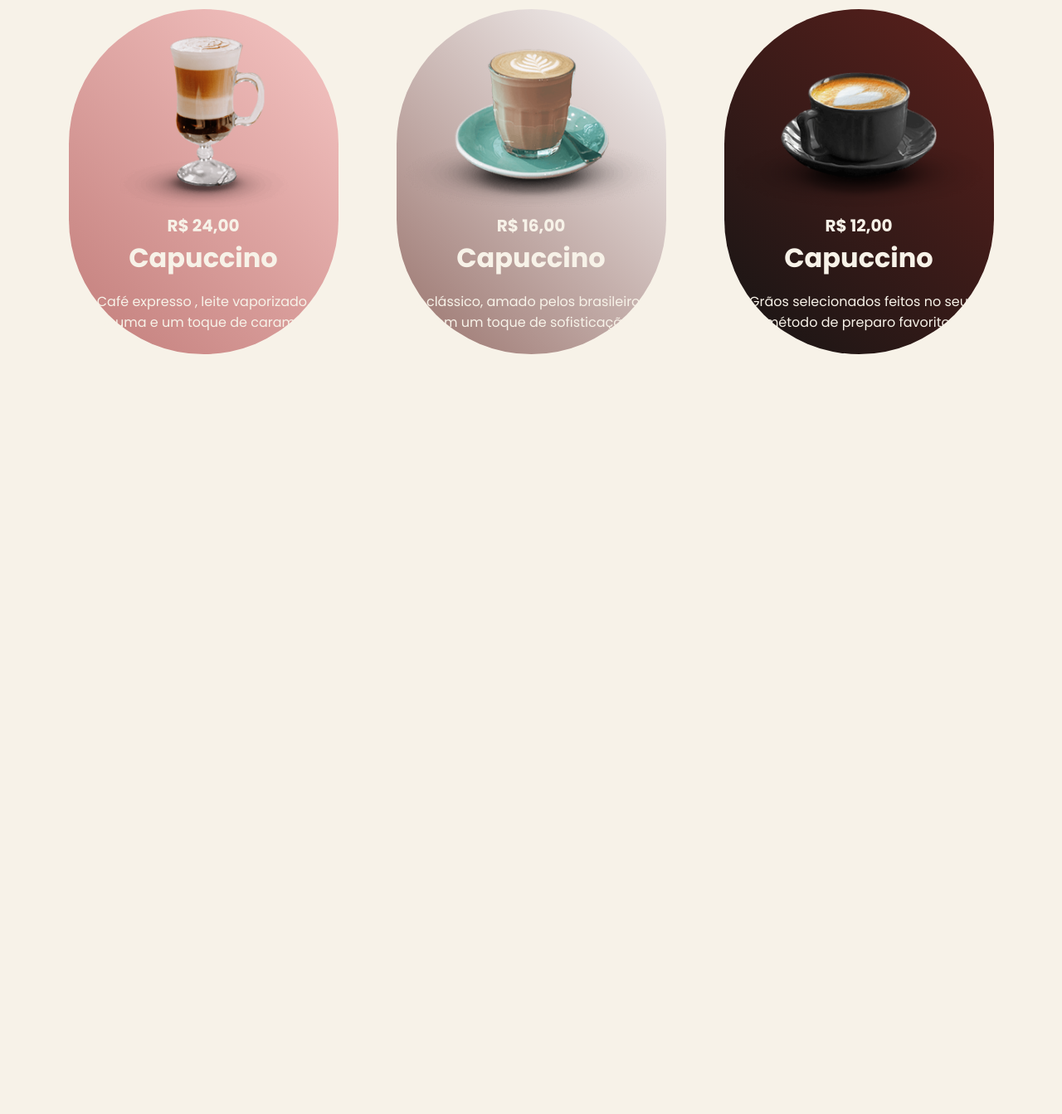
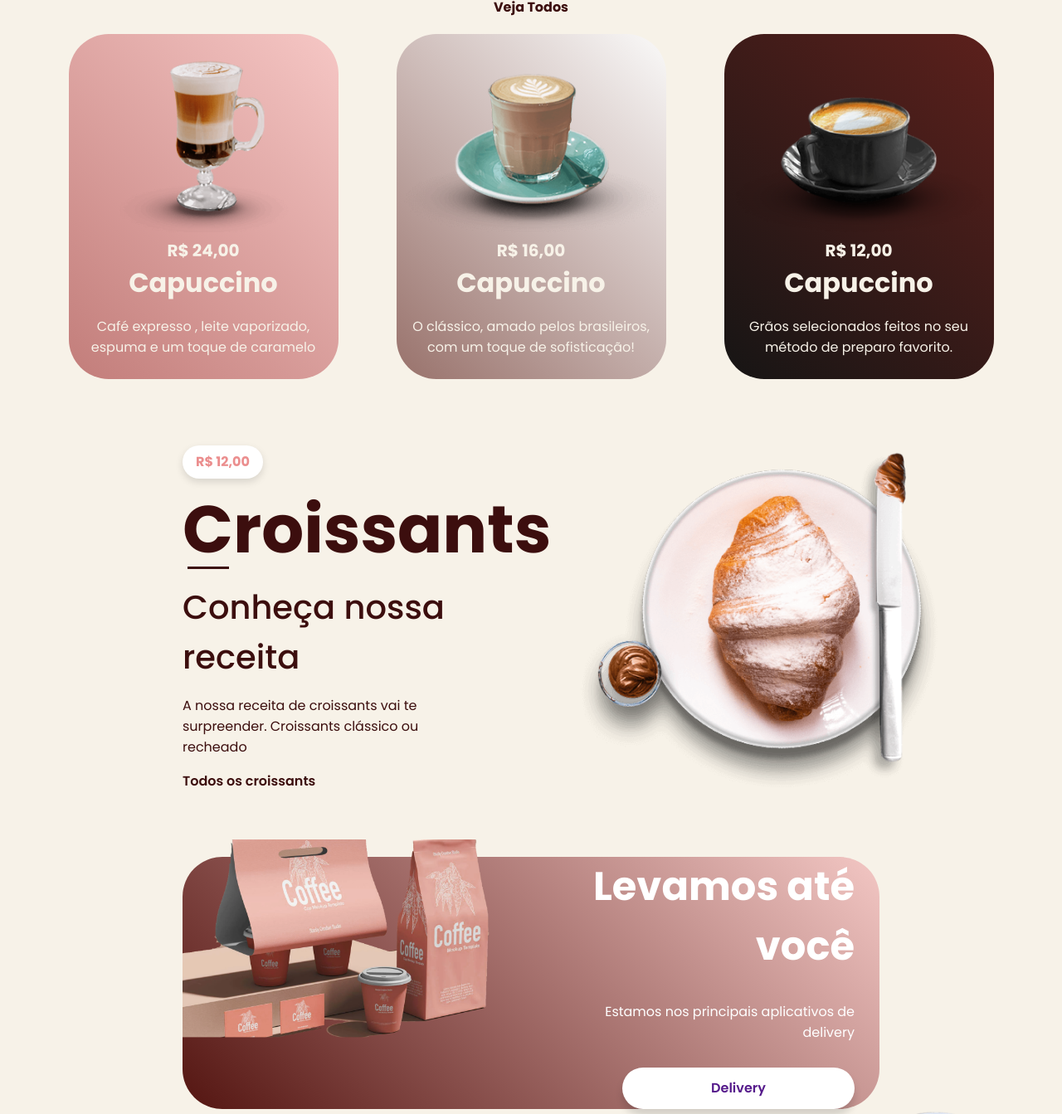
Before and after one commit to raffa777b/projeto-landpage, a plain HTML site: page index.html in a window 1280 px wide. Shown: the part 875-2218 px from the top of the page at 83% size. Before the commit the page ends 1302 px from the top, so only its background shows below. Drawn offline with Linux system fonts and the light colour scheme.

Commit message:
sessoes delivery, sobre receita concluida

```diff
--- a/index.css
+++ b/index.css
@@ -1,13 +1,13 @@
 @import url('https://fonts.googleapis.com/css2?family=Poppins:ital,wght@0,100;0,200;0,300;0,400;0,500;0,600;0,700;0,800;0,900;1,100;1,200;1,300;1,400;1,500;1,600;1,700;1,800;1,900&display=swap');
 
-*{
+* {
     margin: 0;
     padding: 0;
     box-sizing: border-box;
     font-family: "Poppins", sans-serif;
 }
 
-:root{
+:root {
     --color-offwhite: #F7F2E8;
     --color-headings: #3C0E0E;
     --color-text1: #0D0D0D;
@@ -20,11 +20,11 @@
     --color-pink2: #F9C4C4;
 }
 
-body{
+body {
     background-color: var(--color-offwhite);
 }
 
-header{
+header {
     display: flex;
     justify-content: space-between;
     align-items: center;
@@ -35,34 +35,35 @@ header{
     left: 0;
     transition-duration: 200ms;
 
-    &.active{
+    &.active {
         background-image: linear-gradient(var(--color-offwhite)50%, transparent);
     }
 
-    & nav{
+    & nav {
         display: flex;
         align-items: center;
 
-        & h1{
+        & h1 {
             font-size: 24px;
             font-weight: 500;
             margin-right: 50px;
         }
 
     }
-    & ul{
+
+    & ul {
         display: flex;
         align-items: center;
         list-style: none;
         gap: 40px;
 
-        & a{
+        & a {
             text-decoration: none;
             font-size: 20px;
             color: var(--color-headings);
             position: relative;
 
-            &::after{
+            &::after {
                 content: "";
                 width: 0%;
                 height: 5px;
@@ -73,7 +74,9 @@ header{
                 right: 0%;
                 transition-duration: 200ms;
             }
-            &.ativo::after, &:hover::after{
+
+            &.ativo::after,
+            &:hover::after {
                 width: 100%;
                 left: 0%;
             }
@@ -83,13 +86,15 @@ header{
                 padding: 0 32px;
                 background-color: var(--color-brand1);
                 color: var(--color-offwhite);
-                border-radius: 24px;
+                border-radius: 25px;
                 display: block;
                 transition-duration: 200ms;
-                &::after{
+
+                &::after {
                     display: none;
                 }
-                &:hover{
+
+                &:hover {
                     background-color: #EB8E8E;
                     color: var(--color-brand1);
                 }
@@ -98,61 +103,62 @@ header{
     }
 }
 
-.banner{
+.banner {
     padding: 0 200px 0 260px;
     display: flex;
     align-items: flex-end;
 
-    & > div{
+    &>div {
 
-        & h3{
+        & h3 {
             font-size: 24px;
             color: var(--color-headings);
         }
 
-        & h1{
+        & h1 {
             font-size: 80px;
             color: var(--color-headings);
             line-height: 104%;
         }
 
-        & p{
+        & p {
             width: 350px;
             color: var(--color-headings);
             line-height: 157%;
             margin-top: 20px;
             margin-bottom: 60px;
         }
+
     }
 
 }
 
 
-.cafes{
+.cafes {
 
     background-image: url("imgs/bg-cafes.png");
     background-size: contain;
     background: no-repeat;
     padding-top: 60px;
 
-    & h3{
+    & h3 {
         font-weight: 600;
-        font-size: 40px;
+        font-size: 60px;
         color: var(--color-headings);
         text-align: center;
 
-        & div{
+        & div {
             width: 325px;
             height: 24px;
             padding-bottom: 26px;
             padding-left: 30px;
-            padding-right: ;
+            padding-right: 30px;
             background-color: var(--color-headings);
             margin: 0 auto;
         }
     }
 
-    & p{
+    & p {
 
         color: var(--color-headings);
         text-align: center;
@@ -161,7 +167,7 @@ header{
         margin-top: 16px;
     }
 
-    & a{
+    & a {
 
         color: var(--color-headings);
         text-decoration: none;
@@ -171,57 +177,191 @@ header{
         text-align: center;
         font-weight: bold;
 
-        &:hover{
+        &:hover {
             color: var(--color-pink1);
         }
     }
 
-    & .opcoes{
+    & .opcoes {
         display: flex;
         gap: 70px;
         text-align: center;
         justify-content: center;
 
-        & div:nth-child(1){
-            background-image: linear-gradient(45deg,#C27D7A,#F6C7C5);
-        }
-        & div:nth-child(2){
-            background-image: linear-gradient(45deg,#54151194,#FAFAFAF2);
-        }
-        & div:nth-child(3){
-            background-image: linear-gradient(45deg,#0A0909F2,#541511F2);
+
+        & div:nth-child(1) {
+            background-image: linear-gradient(45deg, #C27D7A, #F6C7C5);
         }
 
-        & div{
-                width: 325px;
-                padding-top: 24px;
-                padding-bottom: 26px;
-                border-radius: 248px;
-                color: var(--color-offwhite);
+        & div:nth-child(2) {
+            background-image: linear-gradient(45deg, #54151194, #FAFAFAF2);
+        }
 
-            & p{
+        & div:nth-child(3) {
+            background-image: linear-gradient(45deg, #0A0909F2, #541511F2);
+        }
+
+        & div {
+            width: 325px;
+            padding-top: 24px;
+            padding-bottom: 26px;
+            border-radius: 48px;
+            color: var(--color-offwhite);
+
+            & p {
                 width: auto;
                 color: var(--color-offwhite);
 
 
             }
 
-            & h5{
+            & h5 {
                 font-size: 20px;
             }
 
-            & h4{
+            & h4 {
                 font-size: 32px;
             }
 
-            & button{
+            & button {
                 width: 100%;
                 height: 46px;
                 margin-top: 30px;
                 border: 0;
                 border-radius: 32px;
                 font-weight: bold;
+
             }
         }
     }
 }
+
+.receita {
+    display: flex;
+    justify-content: space-between;
+    align-items: center;
+    padding: 0 220px;
+    margin: 60px 0;
+
+    & h4 {
+        background-color: #ffffff;
+        line-height: 40px;
+        border-radius: 20px;
+        color: var(--color-pink1);
+        padding: 0 16px;
+        display: inline-block;
+        box-shadow: 0px 4px 10px #00000020;
+        margin-bottom: 16px;
+    }
+
+    & h1 {
+        font-size: 80px;
+        line-height: 90px;
+        color: var(--color-headings);
+
+        & div {
+            width: 50px;
+            height: 3px;
+            background-color: var(--color-headings);
+            margin-left: 6px;
+        }
+    }
+
+    & h2 {
+        font-size: 40px;
+        font-weight: 500;
+        margin-top: 16px;
+        margin-bottom: 16px;
+        color: var(--color-headings);
+    }
+
+    & p {
+        width: 310px;
+        color: var(--color-headings);
+        margin-bottom: 16px;
+    }
+
+    & a {
+        font-size: 16px;
+        font-weight: 600;
+        color: var(--color-headings);
+        text-decoration: none;
+        transition-duration: 150ms;
+
+        &:hover {
+            color: var(--color-pink1);
+        }
+    }
+}
+
+.delivery {
+    width: calc(100% - 440px);
+    background-image: linear-gradient(225deg, #f3c7c4, #541511);
+    margin: 0 auto;
+    display: flex;
+    justify-content: space-between;
+    align-items: center;
+    border-radius: 48px;
+
+    & img {
+        width: 80%;
+        margin-top: -60px;
+        padding-bottom: 40px;
+    }
+
+    & div:nth-child(2) {
+        text-align: right;
+        padding-right: 30px;
+        color: #ffffff;
+
+        & h2 {
+            font-size: 48px;
+            margin-bottom: 30px;
+        }
+        & a{
+            width: 280px;
+            line-height: 50px;
+            display: inline-block;
+            background-color: #ffffff;
+            font-weight: 600;
+            font-size: 16px;
+            text-align: center;
+            border-radius: 25px;
+            box-shadow: 0px 8px 10px #00000025;
+            text-decoration: none;
+            margin-top: 30px;
+        }
+    }
+}
+
+.sobre{
+    display: flex;
+    justify-content: center;
+    align-items: center;
+    padding: 0 270px;
+    background-image: url(imgs/background-sobre.png);
+    background-size: contain;
+    background-repeat: no-repeat;
+    padding-top: 300px;
+    padding-bottom: 100px;
+
+    & div{
+        flex: 1;
+        color: var(--color-headings);
+
+        & h6{
+            font-size: 20px;
+
+        }
+
+        & h2{
+            font-size: 48px;
+            line-height: 50px;
+        }
+
+        & p{
+            padding-left: 150px;
+            margin-bottom: 30px;
+        }
+    }
+}
--- a/index.html
+++ b/index.html
@@ -1,11 +1,13 @@
 <!DOCTYPE html>
 <html lang="pt-BR">
+
 <head>
     <meta charset="UTF-8">
     <meta name="viewport" content="width=device-width, initial-scale=1.0">
     <title>Landing Page</title>
     <link rel="stylesheet" href="index.css">
 </head>
+
 <body>
 
     <header>
@@ -39,7 +41,8 @@
             <div>
                 <h3>Sabor inesquecível</h3>
                 <h1>Meow<br>Café</h1>
-                <p>Um lugar perfeito para pais de pets e amantes de café. Nossa cafeteria tem um espaço confortável para você e seu melhor amigo. </p>
+                <p>Um lugar perfeito para pais de pets e amantes de café. Nossa cafeteria tem um espaço confortável para
+                    você e seu melhor amigo. </p>
             </div>
             <div>
                 <img src="imgs/bg-header.png" alt="imagem de um gato e um copo de café">
@@ -47,7 +50,8 @@
         </section>
 
         <section class="cafes">
-            <h3>Cafés <div></div></h3>
+            <h3>Cafés <div></div>
+            </h3>
             <p>Conheça nossos cafés exclusivos pensados e preparados por nossos baristas renomados.</p>
             <a href="">Veja Todos</a>
 
@@ -72,7 +76,46 @@
                 </div>
             </div>
         </section>
+
+        <section class="receita">
+            <div>
+                <h4>R$ 12,00</h4>
+                <h1>Croissants <div></div>
+                </h1>
+                <h2>Conheça nossa receita</h2>
+                <p>A nossa receita de croissants vai te surpreender. Croissants clássico ou recheado</p>
+                <a href="">Todos os croissants</a>
+            </div>
+            <div>
+                <img src="imgs/croissants.png" alt="">
+            </div>
+        </section>
+        <section class="delivery">
+            <div>
+                <img src="imgs/delivery.png" alt="Delivery">
+            </div>
+            <div>
+                <h2>Levamos até você</h2>
+                <p>Estamos nos principais aplicativos de delivery</p>
+                <a href="">Delivery</a>
+            </div>
+        </section>
+        <section class="sobre">
+            <div>
+                <h6>Sobre nós</h6>
+                <h2>Nós oferecemos uma experiência inesquecível para amantes de café e pais de pet!</h2>
+            </div>
+            <div>
+                <p><strong>O melhor lugar para apreciar o seu café</strong></p>
+                <p>No Meow Café, priorizamos a criação de um espaço onde tanto os seres humanos quanto seus animais de
+                    estimação possam relaxar e desfrutar.
+                </p>
+                <p>Nosso design interior é inspirado na harmonia e conforto, com sofás aconchegantes, iluminação suave e
+                    uma decoração que remete à natureza e à alegria que os animais trazem para nossas vidas.</p>
+            </div>
+        </section>
     </main>
     <script src="index.js"></script>
 </body>
+
 </html>
```
Also changed, not shown: imgs/background-sobre.png (added), imgs/croissants.png (added), imgs/delivery.png (added).
